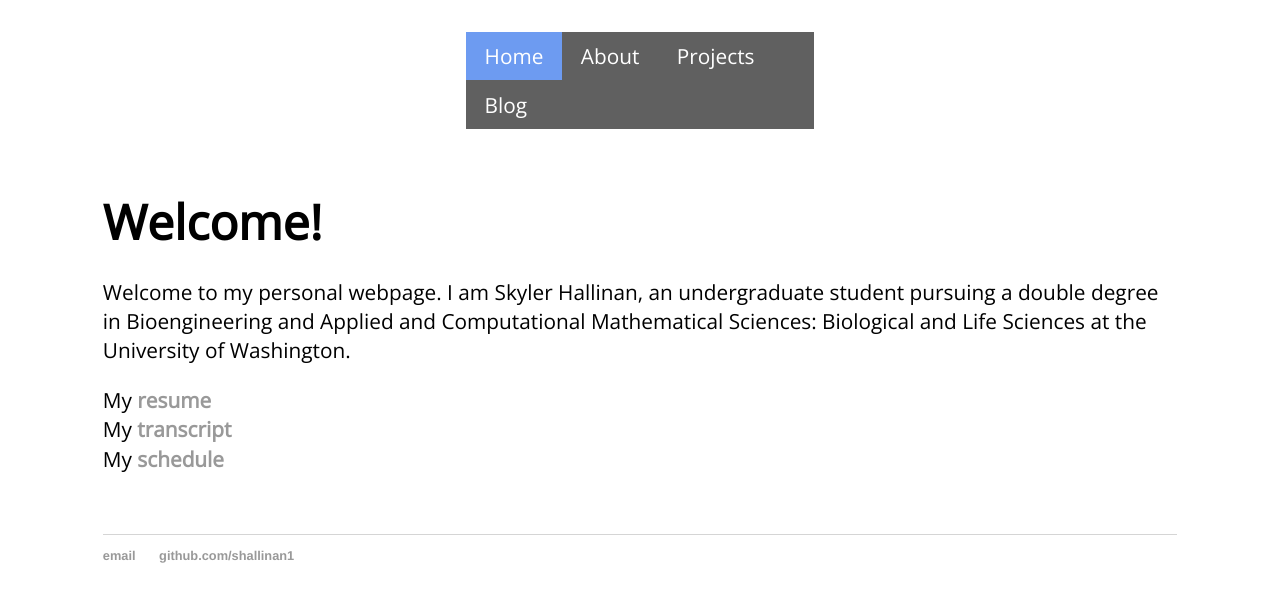
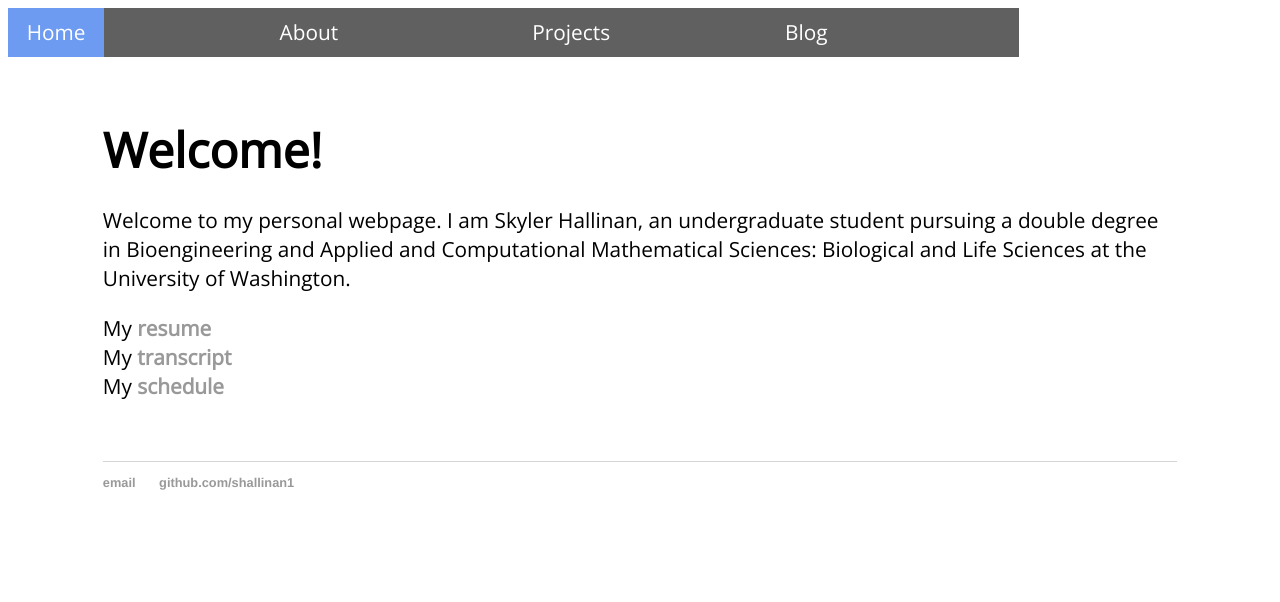
Before and after one commit to shallinan1/shallinan1.github.io, a Jekyll site: the page built from index.md, in a window 1280 px wide. Shown: the top 602 px of the page. Built offline with Jekyll 4.4.1, drawn with Linux system fonts in a browser that asks for light colours.

Commit message:
CSS Changes

```diff
--- a/css/main.css
+++ b/css/main.css
@@ -1,16 +1,16 @@
 #globalNav ul {
     list-style-type: none;
-	margin: auto;
-	margin-top: 2.5%;
+	margin: 0;
     padding: 0;
     overflow: hidden;
     background-color: #606060;
-	width: 27.554%;
+    width: 80%;
 }
 
 #globalNav li {
     float: left;
 	transition: 1s;
+    width: 25%;
 }
 
 #globalNav a {
@@ -28,21 +28,9 @@
 	transition: 0.3s;
 }
 
-#globalNav  .hover {
-    background-color:#000000;
-	color: white!important;
-}
-
-#globalNav  li:hover {
-    background-color:#000000;
-	color: white!important;
-}
 #globalNav li a:hover {
     background-color:#000000;
 	color: white!important;
-}
-#globalNav li:hover a {
-	color = white!important;
 }
 
 #globalNav .active {
```
